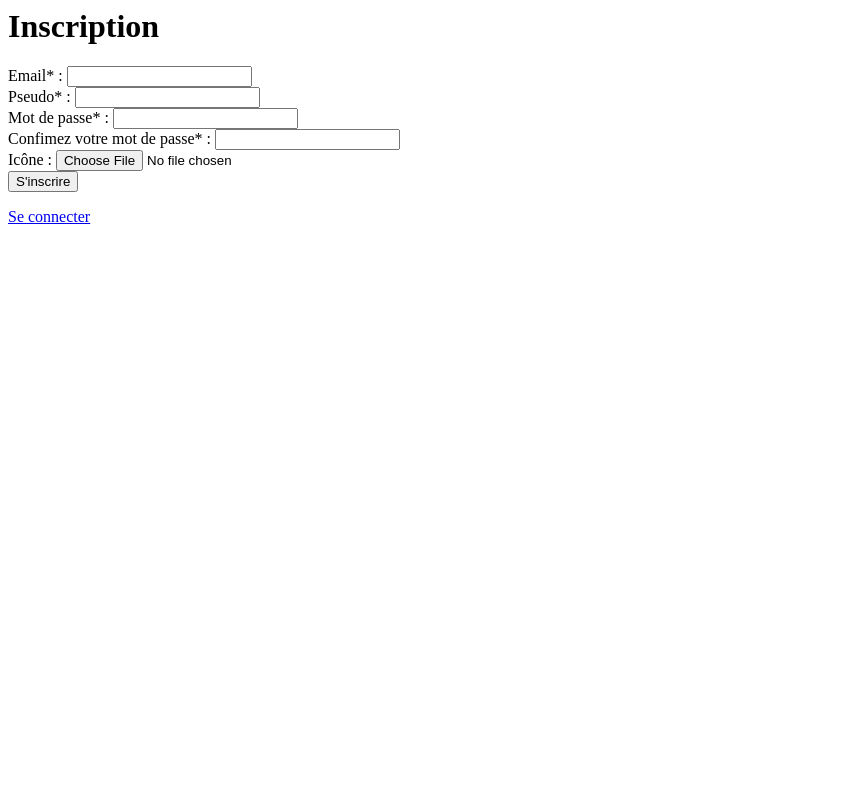
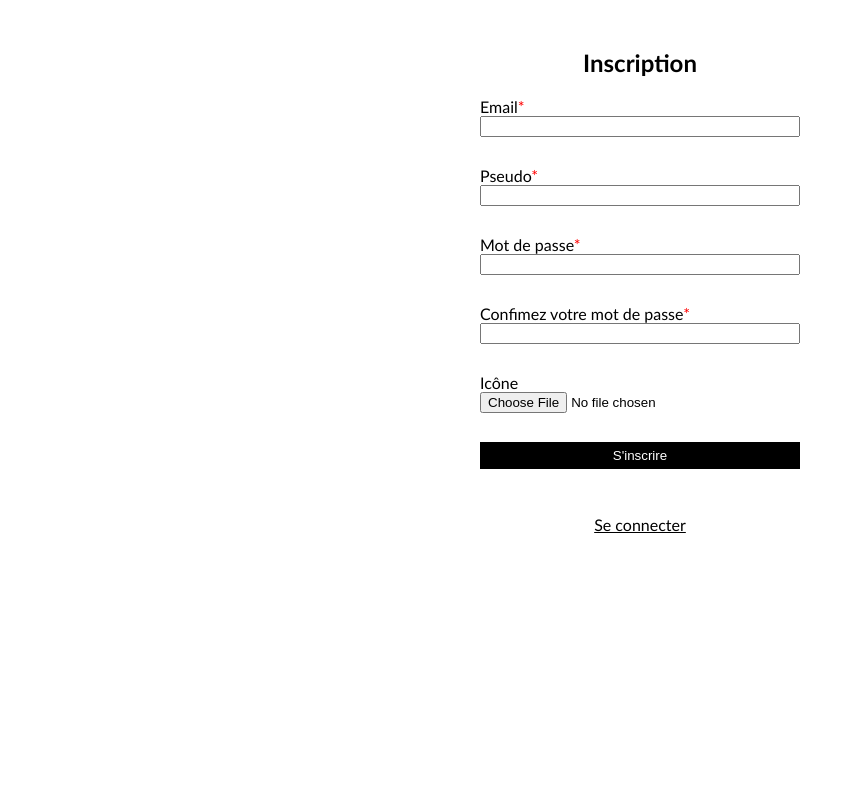
Before and after one commit to Julienroy3/Sudoku-project, a PHP site: page /sign_up.php in a window 1280 px wide. Shown: the whole page, without its empty margins (0-855 px from the left). Run offline with PHP 8.4, Linux system fonts and the light colour scheme.

Commit message:
css for connection, inscription and profil

```diff
--- a/connect.php
+++ b/connect.php
@@ -1,7 +1,7 @@
 <?php
 
 try{
-    $bdd = new PDO('mysql:host=localhost;dbname=sudoku;charset=utf8', 'root', '');
+    $bdd = new PDO('mysql:host=localhost;dbname=sudoku;charset=utf8', 'root', 'root');
 }catch (Exception $e){
     die('Erreur : ' . $e->getMessage());
 }
--- /dev/null
+++ b/css/style.css
@@ -0,0 +1,52 @@
+body{
+    font-family: calibri;
+}
+
+/*forms*/
+.connect, .form_connect, .send, .img_p{
+    display: flex;
+    flex-direction: column;
+}
+.connect, .img_p{
+    align-items: center;
+}
+.form_connect{
+    padding: 20px;
+    width: 320px;
+}
+.form_connect h2, .info_p h2{
+    text-align: center;
+}
+.form_connect input{
+    margin-bottom: 10px;
+}
+.send input, .info_p h2{
+    border: 1px solid #000;
+    background-color: #000;
+    color: #fff;
+}
+.send input{
+    border: 1px solid #000;
+    padding: 5px;
+    cursor: pointer;
+}
+.connect a, .profil a{
+    color: #000;
+}
+.required{
+    color: red;
+}
+/*profil*/
+.profil{
+    display: flex;
+    flex-direction: row;
+    justify-content: center;
+    margin-top: 100px;
+}
+.img_p{
+    margin-right: 50px;
+    text-transform: capitalize;
+}
+.info_p{
+    margin-left: 50px;
+}
--- /dev/null
+++ b/header.php
@@ -0,0 +1,8 @@
+<!DOCTYPE>
+<html>
+    <head>
+        <meta charset="utf-8">
+        <title>Sudoku</title>
+        <link rel="stylesheet" href="css/style.css">
+    </head>
+    <body>
--- a/sign_up.php
+++ b/sign_up.php
@@ -1,15 +1,7 @@
-<!DOCTYPE>
-<html>
-    <head>
-        <meta charset="utf-8">
-        <title>Sudoku</title>
-    </head>
-
-    <body>
-
 <?php
 
 include('connect.php');
+include('header.php');
 
 if(isset($_POST["valid_up"])){
 
@@ -20,18 +12,18 @@ if(isset($_POST["valid_up"])){
     $mdp2 =  md5($_POST["mdp2"]);
 
     //verify is pseudo is already exist
-    $ex = $bdd->prepare("SELECT COUNT(*) AS pseudo FROM users WHERE username = :pseudo");
+    $ex = $bdd->prepare("SELECT COUNT(*) AS pseudo FROM Utilisateur WHERE username = :pseudo");
     $ex->bindParam(":pseudo", $username, PDO::PARAM_STR);
     $ex->execute();
     $pseudo = $ex->fetch();
 
     if($pseudo["pseudo"] == 1){
-        echo "<p style='color:red'>Ce pseudo existe déjà ! Veuillez en choisir un autre.</p>";
+        echo "<p class='required'>Ce pseudo existe déjà ! Veuillez en choisir un autre.</p>";
     }else{
 
         //invalid password
         if($mdp1 != $mdp2){
-            echo "<p style='color:red'>Les mots de passes sont différents !</p>";
+            echo "<p class='required'>Les mots de passes sont différents !</p>";
         }
         //invalid email
         elseif(!preg_match("#^[a-z0-9._-]+@[a-z0-9._-]{2,}\.[a-z]{2,4}$#", $email)){
@@ -50,20 +42,20 @@ if(isset($_POST["valid_up"])){
                 }
 
                 $folder = "icons/";
-                $file = basename($_FILES['icon']['name']);
+                $file = date("Y_m_d_H_i_s")."_".basename($_FILES['icon']['name']);
                 $tmp_file = $_FILES['icon']['tmp_name'];
                 $max_size = 10000000;
                 $size = filesize($_FILES['icon']['tmp_name']);
                 $valid_extension = array('.png', '.jpg', '.jpeg', '.gif');
-                $file_extension = strrchr($_FILES['icon']['name'], '.');
+                $file_extension = strtolower(strrchr($_FILES['icon']['name'], '.'));
 
                 //version
                 if(!in_array($file_extension, $valid_extension)){
-                    $error = "<p style='color:red'>Le fichier n'est pas au bon format !</p>";
+                    $error = "<p class='required'>Le fichier n'est pas au bon format !</p>";
                 }
                 //size
                 if($size > $max_size){
-                    $error = "<p style='color:red'>Le fichier est trop lourd !</p>";
+                    $error = "<p class='required'>Le fichier est trop lourd !</p>";
                 }
 
                 //no errors
@@ -72,14 +64,14 @@ if(isset($_POST["valid_up"])){
                     $file = replace_accents($file);
 
                     if(!is_uploaded_file($tmp_file)){
-                        echo "<p style='color:red'>Le fichier est introuvable !</p>";
+                        echo "<p class='required'>Le fichier est introuvable !</p>";
                     }
 
                     if(move_uploaded_file($tmp_file, $folder . $file)){
                         $file = $_FILES['icon']['name'];
-                        $file = replace_accents($file);
+                        $file = date("Y_m_d_H_i_s")."_".replace_accents($file);
                     }else{
-                        echo "<p style='color:red'>Une erreur est survenue ! Veuillez recommencez.</p>";
+                        echo "<p class='required'>Une erreur est survenue ! Veuillez recommencez.</p>";
                     }
                 }else{
                     echo $error;
@@ -88,7 +80,7 @@ if(isset($_POST["valid_up"])){
                 $file = "default.png";
             }
 
-            $rep = $bdd->prepare("INSERT INTO users(username, email, password, icon, date_sign) VALUES (:username, :email, :password, :icon, CURDATE())");
+            $rep = $bdd->prepare("INSERT INTO Utilisateur(username, email, password, icon, date_sign) VALUES (:username, :email, :password, :icon, CURDATE())");
 
             $rep->bindParam(":username", $username, PDO::PARAM_STR);
             $rep->bindParam(":email", $email, PDO::PARAM_STR);
@@ -106,18 +98,26 @@ if(isset($_POST["valid_up"])){
 }
 
 ?>
-        <h1>Inscription</h1>
+        <div class="connect">
 
-        <form method="post" enctype="multipart/form-data">
-            Email* : <input type="email" name="email" required><br>
-            Pseudo* : <input type="text" name="username" required><br>
-            Mot de passe* : <input type="password" name="mdp1" required><br>
-            Confimez votre mot de passe* : <input type="password" name="mdp2" required><br>
-            Icône : <input type="file" name="icon" accept=".png, .jpg, .jpeg, .gif"><br>
+        <form class="form_connect" method="post" enctype="multipart/form-data">
 
-            <input type="submit" name="valid_up" value="S'inscrire">
+            <h2>Inscription</h2>
+
+            <label for="mail">Email<span class="required">*</span></label><input type="email" name="email" id="mail" required><br>
+            <label for="pseudo">Pseudo<span class="required">*</span></label><input type="text" name="username" id="pseudo" required><br>
+            <label for="mdp">Mot de passe<span class="required">*</span></label><input type="password" name="mdp1" id="mdp" required><br>
+            <label for="confirm">Confimez votre mot de passe<span class="required">*</span></label><input type="password" name="mdp2" id="confirm" required><br>
+            <label for="icon">Icône</label><input type="file" name="icon" id="icon" accept=".png, .jpg, .jpeg, .gif"><br>
+
+            <div class="send">
+                <input type="submit" name="valid_up" value="S'inscrire">
+            </div>
         </form>
 
-        <a href="sign_in.php">Se connecter</a>
+            <a href="sign_in.php">Se connecter</a>
+
+    </div>
+
     </body>
 </html>
```
Also changed, not shown: base.sql (+123 -48 lines), profil.php (+12 -9 lines), sign_in.php (+13 -12 lines), sign_in_script.php (+4 -4 lines).
